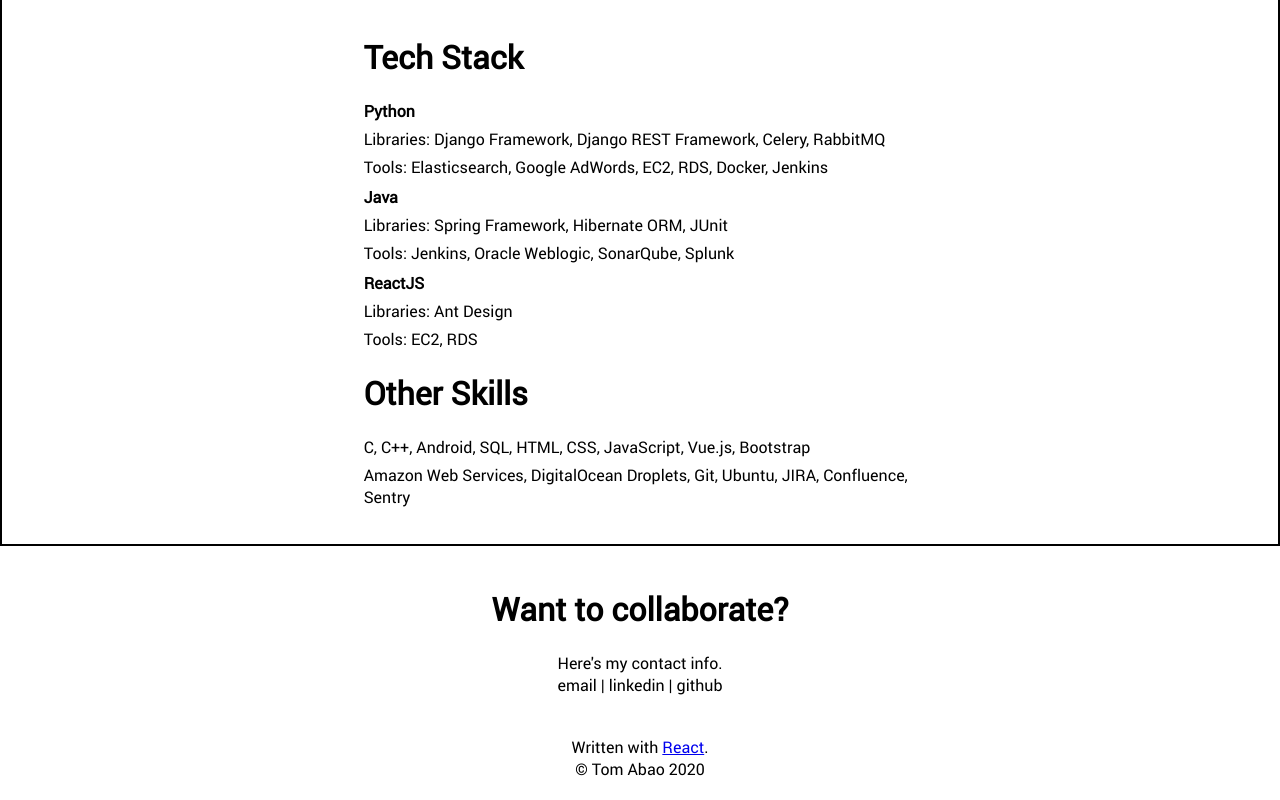
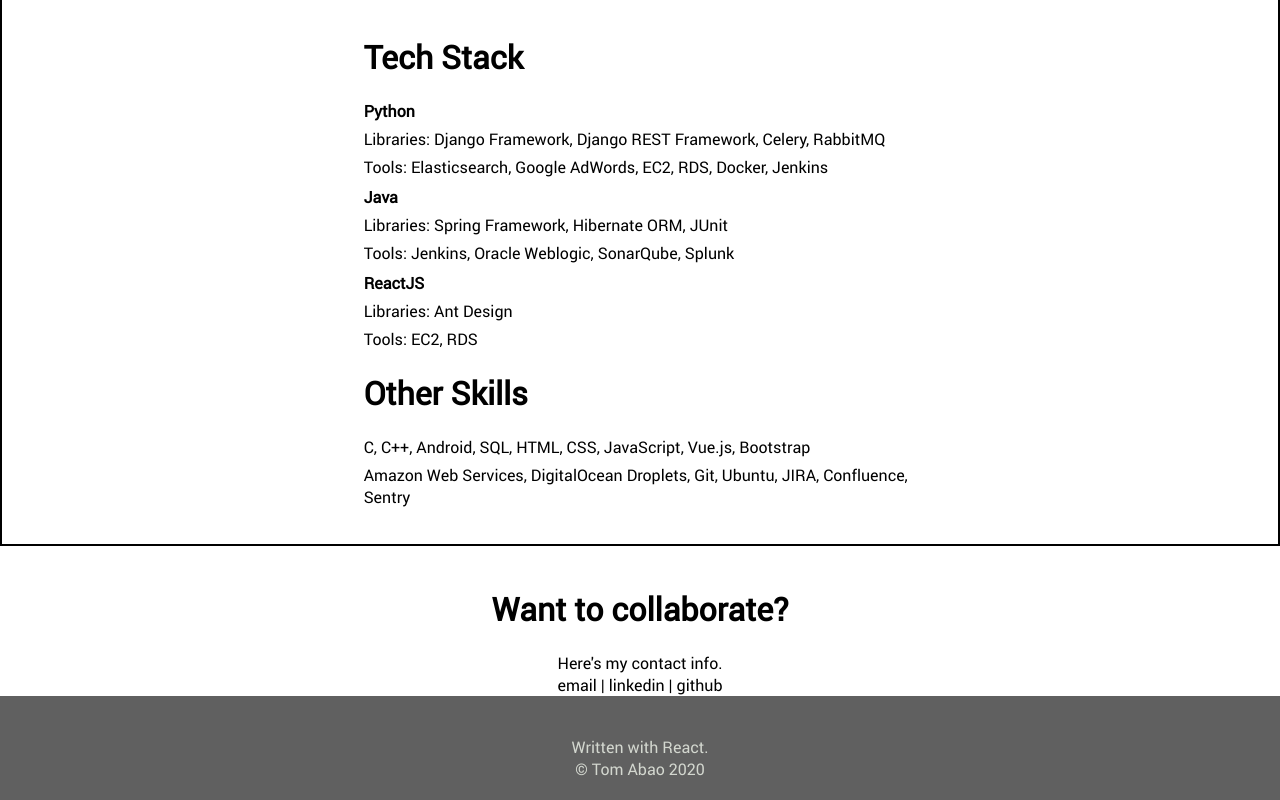
Before and after one commit to kormin/react-portfolio, a React (Create React App) app: page / in a window 1280 px wide. Shown: the part 778-1578 px from the top of the page. Built offline with nearby package versions, Linux system fonts and the light colour scheme.

Commit message:
add color to footer

```diff
--- a/src/main.css
+++ b/src/main.css
@@ -211,6 +211,17 @@ ul.titlebar-options > li {
 #footer {
   text-align: center;
   padding: 40px 40px 20px 40px;
+  background-color: #606060;
+  color: #D3D7CF;
+}
+
+#footer > a {
+  color: #D3D7CF;
+  text-decoration: none;
+}
+
+#footer > a:hover {
+  text-decoration: underline;
 }
 
 @media (min-width: 576px) {
```
